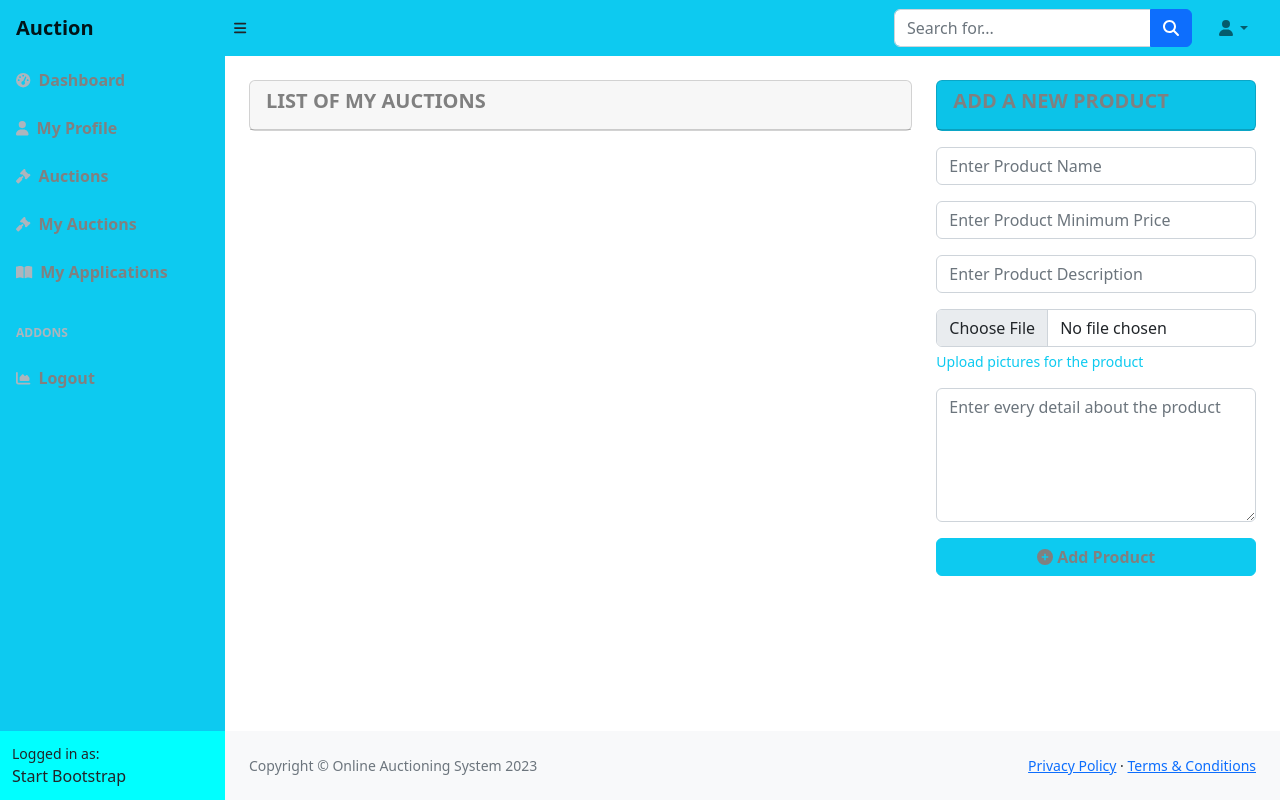
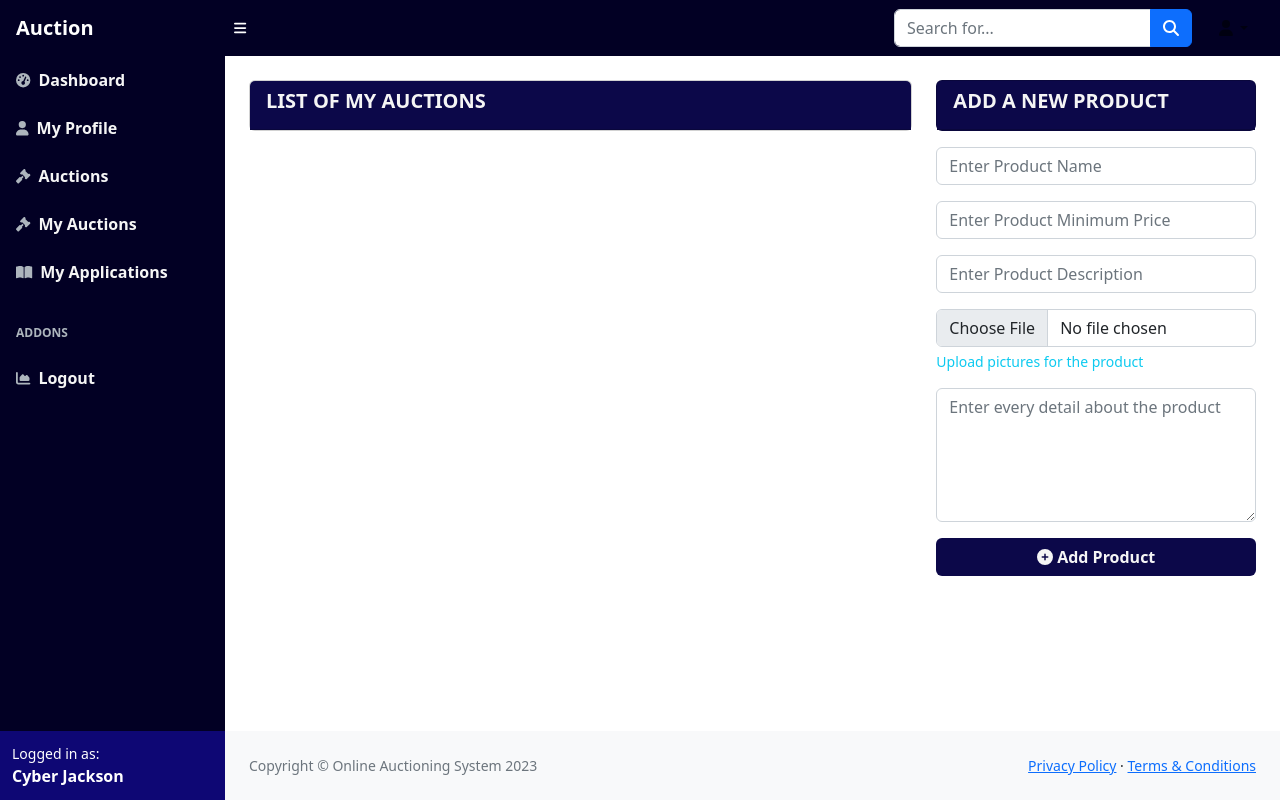
Before and after one commit to talemwa-eria-jackson-0/Online-Auction-System, a Django app: page /my_auctions/ in a window 1280 px wide. Run offline with Django 4.2, Linux system fonts and the light colour scheme; some libraries are stand-ins or nearby versions.

Commit message:
still enhancing the interface

```diff
--- a/templates/base.html
+++ b/templates/base.html
@@ -25,9 +25,9 @@
         }
 
         .sb-sidenav-menu .nav-link:hover {
-            background-color: white;
-            color: black;
-            box-shadow: 0 2px 4px rgba(0, 0, 0, 0.1);
+            background-color: rgb(34, 31, 139);
+            color: blue;
+            /* box-shadow: 0 2px 4px rgba(0, 0, 0, 0.1); */
         }
 
 
@@ -38,6 +38,19 @@
             color: black;
             /* You can adjust the text color */
         }
+
+        .sidebar-background {
+            background: rgb(2, 0, 36);
+            background: linear-gradient(90deg, rgba(2, 0, 36, 1) 0% 100%);
+        }
+
+        .bg-darkblue {
+            background: linear-gradient(90deg, rgb(12, 8, 73) 0% 100%);
+        }
+
+        .bg-user {
+            background: linear-gradient(90deg, rgb(14, 7, 116) 0% 100%);
+        }
     </style>
 
 
@@ -46,12 +59,12 @@
 <body class="sb-nav-fixed">
 
     <!-- top navigation -->
-    <nav class="sb-topnav navbar navbar-expand navbar-light bg-info">
+    <nav class="sb-topnav navbar navbar-expand navbar-light sidebar-background">
         <!-- Navbar Brand-->
-        <a class="navbar-brand ps-3 fw-bolder" href="#">Auction</a>
+        <a class="navbar-brand ps-3 fw-bolder text-white" href="#">Auction</a>
         <!-- Sidebar Toggle-->
         <button class="btn btn-link btn-sm order-1 order-lg-0 me-4 me-lg-0" id="sidebarToggle" href="#!"><i
-                class="fas fa-bars"></i></button>
+                class="fas fa-bars text-white"></i></button>
         <!-- Navbar Search-->
         <form class="d-none d-md-inline-block form-inline ms-auto me-0 me-md-3 my-2 my-md-0">
             <div class="input-group">
@@ -62,7 +75,7 @@
             </div>
         </form>
         <!-- Navbar-->
-        <ul class="navbar-nav ms-auto ms-md-0 me-3 me-lg-4 bg-info">
+        <ul class="navbar-nav ms-auto ms-md-0 me-3 me-lg-4 sidebar-background">
             <li class="nav-item dropdown">
                 <a class="nav-link dropdown-toggle" id="navbarDropdown" href="#" role="button" data-bs-toggle="dropdown"
                     aria-expanded="false"><i class="fas fa-user fa-fw"></i></a>
@@ -81,41 +94,41 @@
     <!-- sidebar navigation  -->
     <div id="layoutSidenav">
         <div id="layoutSidenav_nav">
-            <nav class="sb-sidenav accordion sb-sidenav-light bg-info" id="sidenavAccordion">
+            <nav class="sb-sidenav accordion sb-sidenav-light sidebar-background" id="sidenavAccordion">
                 <div class="sb-sidenav-menu">
                     <div class="nav">
                         <a class="nav-link" href="{% url 'dashboard' %}">
                             <div class="sb-nav-link-icon"><i class="fas fa-tachometer-alt"></i></div>
-                            <span class="fw-semibold" style="color: gray;">Dashboard</span>
+                            <span class="fw-semibold" style="color: whitesmoke;">Dashboard</span>
                         </a>
                         <a class="nav-link" href="{% url 'my_profile' %}">
                             <div class="sb-nav-link-icon"><i class="fa fa-user"></i></div>
-                            <span class=" fw-semibold" style="color: gray;">My Profile</span>
+                            <span class=" fw-semibold" style="color: whitesmoke;">My Profile</span>
                         </a>
                         <a class="nav-link" href="{% url 'all_auctions' %}">
                             <div class="sb-nav-link-icon"><i class="fas fa-gavel"></i></div>
-                            <span class="fw-semibold" style="color: gray;">Auctions</span>
+                            <span class="fw-semibold" style="color: whitesmoke;">Auctions</span>
                         </a>
                         <a class="nav-link" href="{% url 'my_auctions' %}">
                             <div class="sb-nav-link-icon"><i class="fas fa-gavel"></i></div>
-                            <span class="fw-semibold" style="color: gray;">My Auctions</span>
+                            <span class="fw-semibold" style="color: whitesmoke;">My Auctions</span>
                         </a>
                         <a class="nav-link" href="{% url 'my_applications' %}">
                             <div class="sb-nav-link-icon"><i class="fas fa-book-open"></i></div>
-                            <span class="fw-semibold" style="color: gray;">My Applications</span>
+                            <span class="fw-semibold" style="color: whitesmoke;">My Applications</span>
                         </a>
                         </a>
 
                         <div class="sb-sidenav-menu-heading">Addons</div>
                         <a class="nav-link" href="charts.html">
                             <div class="sb-nav-link-icon"><i class="fas fa-chart-area"></i></div>
-                            <span class="fw-bold" style="color: gray;">Logout</span>
+                            <span class="fw-bold" style="color: whitesmoke;">Logout</span>
                         </a>
                     </div>
                 </div>
-                <div class="sb-sidenav-footer bg-orange" style="background-color: aqua;">
+                <div class="sb-sidenav-footer bg-user text-white">
                     <div class="small">Logged in as:</div>
-                    Start Bootstrap
+                    <span class="fw-bold">Cyber Jackson</span>
                 </div>
             </nav>
         </div>
--- a/templates/core/home.html
+++ b/templates/core/home.html
@@ -36,8 +36,8 @@
         </header>
 
         <main role="main" class="inner cover">
-            <h1 class="cover-heading">ONLINE AUCTIONING SYSTEM</h1>
-            <p class="lead">"Discover unique treasures and unleash bidding excitement on our online auction platform. Elevate your shopping with a curated collection of items. Bid confidently in a secure environment, whether seeking bargains or luxuries. Join the auction frenzy, where winning is just a bid away. Your adventure begins here."</p>
+            <h1 class="cover-heading" style="color: gray;">ONLINE AUCTIONING SYSTEM</h1>
+            <p class="lead">"Discover unique treasures and unleash bidding excitement on our online auction platform. Bid confidently in a secure environment, whether seeking bargains or luxuries. Join the auction frenzy, where winning is just a bid away. Your adventure begins here."</p>
             <p class="lead">
                 <a href="{% url 'register' %}" class="btn btn-sm btn-secondary">Register</a>
                 <a href="{% url 'login' %}" class="btn btn-sm btn-secondary">Login</a>
@@ -46,7 +46,7 @@
 
         <footer class="mastfoot mt-auto">
             <div class="inner">
-                <p>Cover template for <a href="https://getbootstrap.com/">Cyber</a>, by <a
+                <p> <a href="https://getbootstrap.com/"></a> <a
                         href="https://twitter.com/mdo"></a>.</p>
             </div>
         </footer>
--- a/templates/core/my_applications.html
+++ b/templates/core/my_applications.html
@@ -6,8 +6,8 @@
 
 <div class="container-fluid p-4">
     <div class="card">
-        <div class="card-header">
-            <h5 style="color: gray;" class="fw-bold">LIST OF MY APPLICATIONS</h5>
+        <div class="card-header bg-darkblue">
+            <h5 style="color: whitesmoke;" class="fw-bold">LIST OF MY APPLICATIONS</h5>
         </div>
 
         <div class="card-body">
--- a/templates/core/my_auctions.html
+++ b/templates/core/my_auctions.html
@@ -9,16 +9,16 @@
     <div class="row mb-3 gap-2 gap-md-0">
         <div class="col-md-8">
             <div class="card">
-                <div class="card-header">
-                    <h5 style="color: gray;" class="fw-bold">LIST OF MY AUCTIONS</h5>
+                <div class="card-header bg-darkblue">
+                    <h5 style="color: whitesmoke;" class="fw-bold">LIST OF MY AUCTIONS</h5>
                 </div>
             </div>
         </div>
 
         <div class="col-md-4">
-            <div class="card bg-info mb-3">
-                <div class="card-header">
-                    <h5 style="color: gray;" class="fw-semibold">ADD A NEW PRODUCT</h5>
+            <div class="card bg-darkblue mb-3">
+                <div class="card-header bg-darkblue">
+                    <h5 style="color: whitesmoke;" class="fw-semibold ">ADD A NEW PRODUCT</h5>
                 </div>
             </div>
             <form>
@@ -44,7 +44,7 @@
                         placeholder="Enter every detail about the product"></textarea>
                 </div>
 
-                <button type="submit" class="btn btn-info w-100 fw-semibold" style="color: gray;"><i
+                <button type="submit" class="btn bg-darkblue w-100 fw-semibold" style="color: whitesmoke;"><i
                         class="fa fa-plus-circle" aria-hidden="true"></i> Add Product</button>
             </form>
         </div>
--- a/templates/core/my_profile.html
+++ b/templates/core/my_profile.html
@@ -6,8 +6,8 @@
 
 <div class="container-fluid p-4">
     <div class="card">
-        <div class="card-header">
-            <h5 style="color: gray;" class="fw-bold">EDIT PROFILE</h5>
+        <div class="card-header bg-darkblue">
+            <h5 style="color: whitesmoke;" class="fw-bold">EDIT PROFILE</h5>
         </div>
 
         <div class="card-body">
@@ -27,7 +27,7 @@
                     <input type="text" class="form-control" id="town" aria-describedby=""
                         value="Arua">
                 </div>
-                <button type="submit" style="color: gray;" class="btn fw-semibold btn-info"><i class="fas fa-edit"></i> Update Profile</button>
+                <button type="submit" style="color: whitesmoke;" class="btn fw-semibold bg-darkblue"><i class="fas fa-edit"></i> Update Profile</button>
             </form>
 
         </div>
```
Also changed, not shown: templates/core/all_auctions.html (+6 -6 lines), templates/core/login.html (+17 -9 lines), templates/core/register.html (+15 -9 lines).
